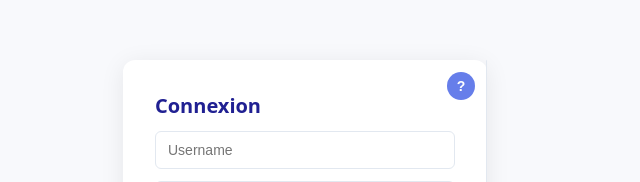
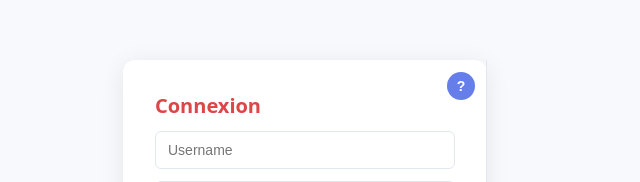
Before and after one commit to gruixer/poc_guide_generator, a Next.js app: page / in a window 1280 px wide. Shown: the part 207-389 px from the top of the page, without its empty margins (335-975 px from the left). Built offline with nearby package versions, Linux system fonts and the light colour scheme.

Commit message:
test: couleurs

```diff
--- a/src/components/LoginForm.jsx
+++ b/src/components/LoginForm.jsx
@@ -49,7 +49,7 @@ export function LoginForm({ onSuccess, maxAttempts = 3 }) {
 
 const styles = {
   form:  { display: "flex", flexDirection: "column", gap: 12, width: 300 },
-  title: { margin: 0, fontSize: 20, fontWeight: 700, color: "#202092" },
+  title: { margin: 0, fontSize: 20, fontWeight: 700, color: "#dc4646" },
   input: { padding: "10px 12px", borderRadius: 6, border: "1.5px solid #e2e8f0", fontSize: 14 },
   btn:   { padding: "10px 0", background: "#667eea", color: "#fff", border: "none", borderRadius: 6, fontWeight: 700, cursor: "pointer", fontSize: 14 },
   error: { color: "#c26641", fontSize: 13, margin: 0, padding: "8px 12px", background: "#fff7ed", borderRadius: 6, border: "1px solid #fed7aa" },
```
